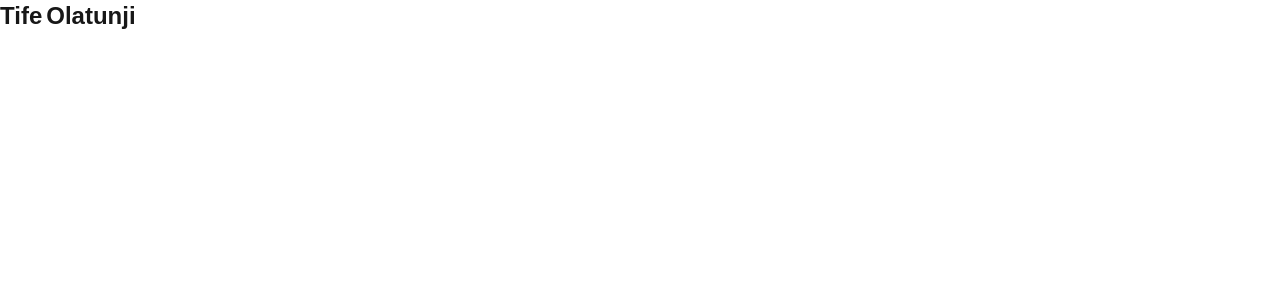
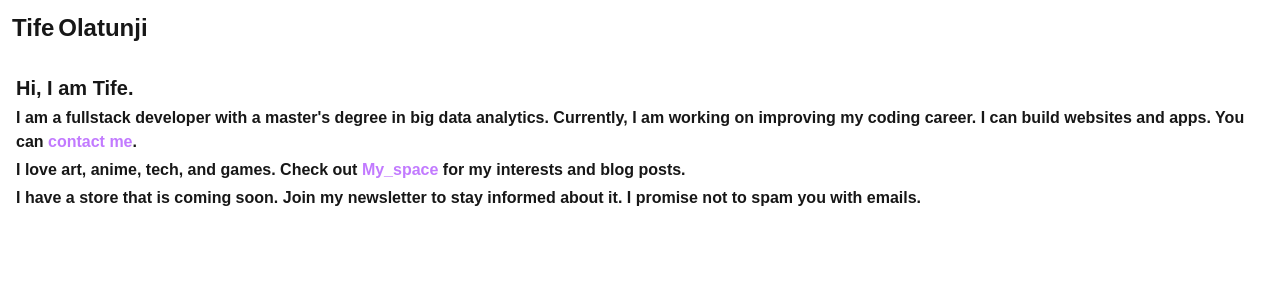
Before and after one commit to Qayyax/portfolio, a Next.js app: page / in a window 1280 px wide. Shown: the top 300 px of the page. Built offline with nearby package versions, Linux system fonts and the light colour scheme; a web font is replaced by a local one.

Commit message:
worked on main section

```diff
--- a/app/page.tsx
+++ b/app/page.tsx
@@ -1,19 +1,24 @@
 import MobileLeft from "@/app/ui/layout/mobile-nav-right";
+import HomeText from "./ui/components/text/HomeText";
 
 export default function Home() {
   return (
     <>
-      <nav className="flex justify-between">
+      <nav className="flex justify-between items-center border-b-2 border-b-white p-3 sticky">
         <h3 className="flex gap-1 font-extrabold text-2xl">
           Tife <span className="hidden md:block">Olatunji</span>
         </h3>
-        {/* putting darkmode and hamburger here for mobile*/}
-        {/* putting darkmode and nav routes here for desktop and tab*/}
         <div>
+          {/* putting darkmode and hamburger here for mobile*/}
+          {/* putting darkmode and nav routes here for desktop and tab*/}
           <MobileLeft />
         </div>
       </nav>
-      <main></main>
+      <main>
+        {/* Here would have the main text */}
+        {/* text component goes here */}
+        <HomeText />
+      </main>
     </>
   );
 }
--- a/app/ui/components/Darkmode.tsx
+++ b/app/ui/components/nav/Darkmode.tsx
@@ -8,7 +8,11 @@ export default function DarkMode() {
   const toggleDark = () => setIsDark((prev) => !prev);
   return (
     <button onClick={toggleDark}>
-      {isDark ? <MdOutlineDarkMode /> : <CiSun />}
+      {isDark ? (
+        <MdOutlineDarkMode className="text-2xl" />
+      ) : (
+        <CiSun className="text-2xl" />
+      )}
     </button>
   );
 }
--- a/app/ui/components/Hamburger.tsx
+++ b/app/ui/components/nav/Hamburger.tsx
@@ -1,5 +1,5 @@
 import { FaHamburger } from "react-icons/fa";
 
 export default function Hamburger() {
-  return <FaHamburger />;
+  return <FaHamburger className="text-2xl" />;
 }
--- /dev/null
+++ b/app/ui/components/text/HomeText.tsx
@@ -0,0 +1,33 @@
+import Link from "next/link";
+
+export default function HomeText() {
+  return (
+    <section className="font-extrabold flex flex-col items-start justify-center gap-1 p-4">
+      <h1 className="text-xl ">Hi, I am Tife.</h1>
+      <p>
+        I am a fullstack developer with a master&apos;s degree in big data
+        analytics. Currently, I am working on improving my coding career. I can
+        build websites and apps. You can{" "}
+        <a
+          href="mailto:qayyax@gmail.com"
+          className="text-purple-400 cursor-pointer"
+        >
+          contact me
+        </a>
+        .
+      </p>
+      <p>
+        I love art, anime, tech, and games. Check out{" "}
+        <Link href="/my_space" className="text-purple-400 cursor-pointer">
+          {" "}
+          My_space{" "}
+        </Link>
+        for my interests and blog posts.
+      </p>
+      <p>
+        I have a store that is coming soon. Join my newsletter to stay informed
+        about it. I promise not to spam you with emails.
+      </p>
+    </section>
+  );
+}
--- a/app/ui/layout/mobile-nav-right.tsx
+++ b/app/ui/layout/mobile-nav-right.tsx
@@ -1,9 +1,9 @@
-import DarkMode from "@/app/ui/components/Darkmode";
-import Hamburger from "@/app/ui/components/Hamburger";
+import DarkMode from "@/app/ui/components/nav/Darkmode";
+import Hamburger from "@/app/ui/components/nav/Hamburger";
 
 export default function MobileLeft() {
   return (
-    <div className="flex md:hidden gap-x-3 border-2 border-white">
+    <div className="flex md:hidden gap-x-3 items-center">
       <DarkMode />
       <Hamburger />
     </div>
```
